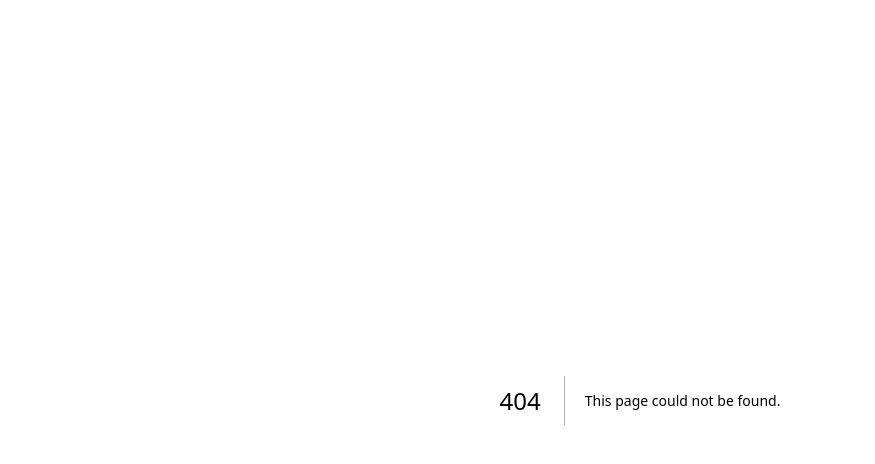
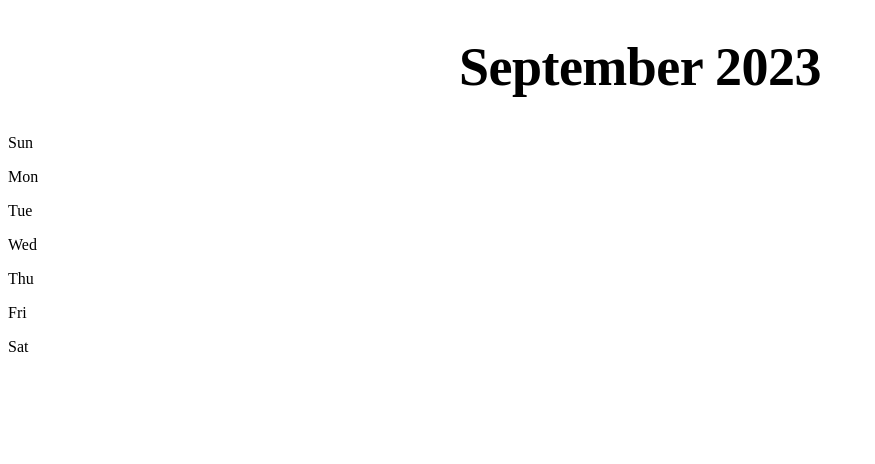
Before and after one commit to Velocified-LMS/Velocified_LMS, a Next.js app: page /lms/calendar in a window 1280 px wide. Before the commit this address had no page. Shown: the top 464 px of the page, without its empty margins (0-875 px from the left). Built offline with nearby package versions, Linux system fonts and the light colour scheme.

Commit message:
Calender Page Initial Commit

```diff
--- /dev/null
+++ b/src/pages/lms/calendar.css
@@ -0,0 +1,15 @@
+.calendar-view{
+    text-align: center;
+    font-family: SF Pro;
+    font-size: 27px;
+    font-style: normal;
+    font-weight: 590;
+    line-height: normal;
+    letter-spacing: -0.54px;
+}
+
+.weekdays {
+    width: 107px;
+    height: 47px;
+    flex-shrink: 0;
+}
--- /dev/null
+++ b/src/pages/lms/calendar.js
@@ -0,0 +1,34 @@
+import React, {useState} from "react";
+import './calendar.css'
+
+const weekdays = ['Sun', 'Mon', 'Tue', 'Wed', 'Thu', 'Fri', 'Sat'];
+
+const months = ['January', 'February', 'March', 'April', 'May', 'June',
+                'July', 'August', 'September', 'October', 'November', 'December'];
+
+const DynamicCalendar = () => {
+  const [currentDay] = useState(new Date());
+
+  return (
+    <div className="calendar">
+        <div className="calendar-view">
+            <h1>
+                {months[currentDay.getMonth()]} {currentDay.getFullYear()}
+            </h1>
+        </div>
+        <div className="weekdays">
+            {weekdays.map((weekday) => (
+            <div className="weekday" key={weekday}>
+                <p>
+                    {weekday}
+                </p>
+            </div>
+          ))}
+        </div>
+        <div className="table">
+        </div>
+    </div>
+  );
+};
+
+export default DynamicCalendar;
```
